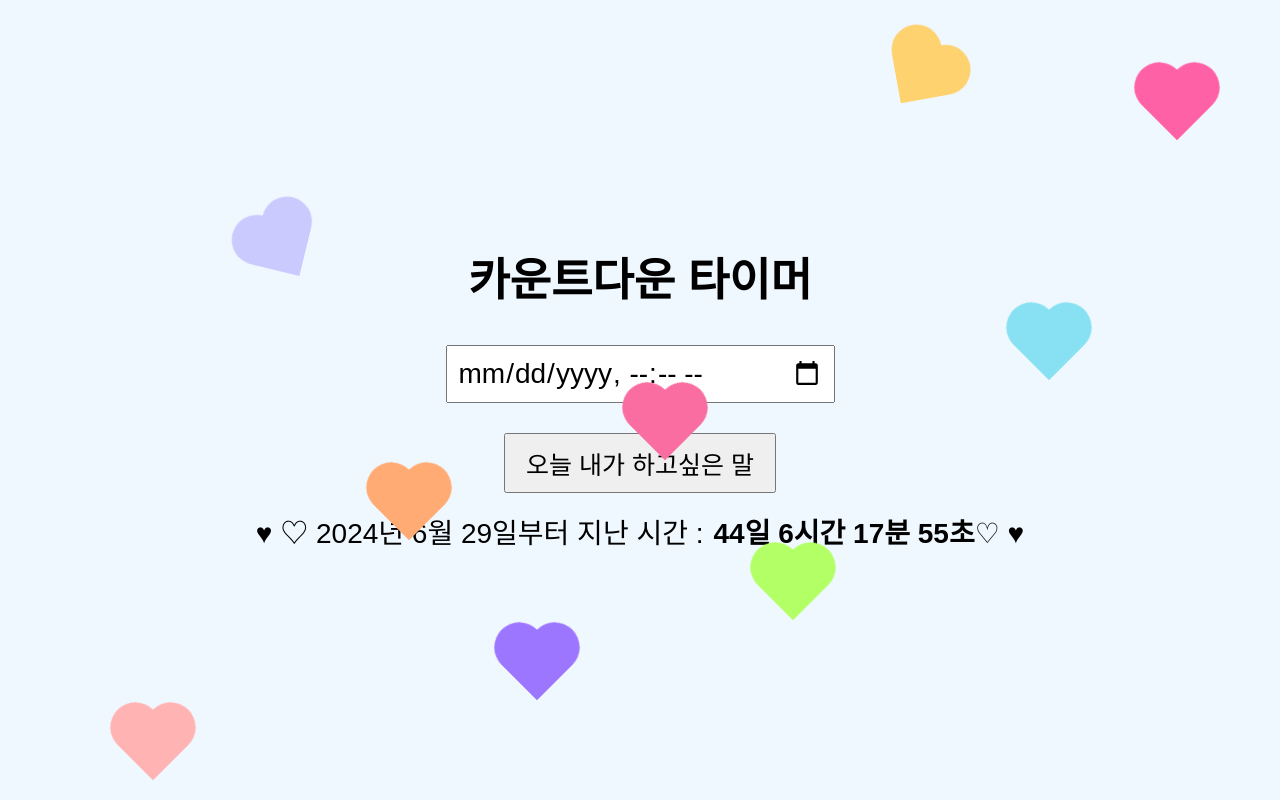
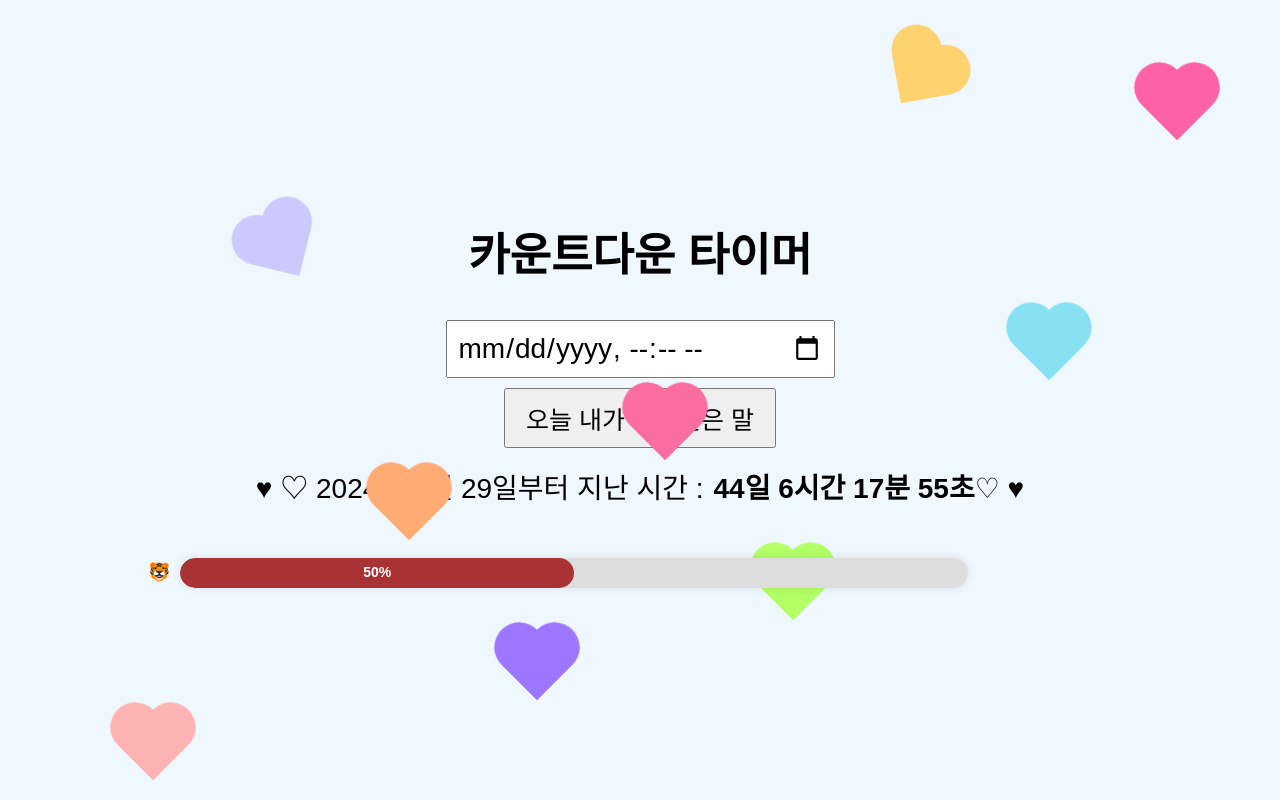
Before and after one commit to ffferncake/countdown-app, a React (Create React App) app: page / in a window 1280 px wide. Built offline with nearby package versions, Linux system fonts and the light colour scheme; a web font is replaced by a local one.

Commit message:
호랑이 탭

```diff
--- a/src/App.css
+++ b/src/App.css
@@ -42,7 +42,7 @@ button {
   font-family: "Ownglyph_UNZ-Rg", sans-serif;
   font-size: 28px;
   padding: 10px 20px;
-  margin-top: 20px;
+  margin-top: 0px;
   cursor: pointer;
 }
 
@@ -219,3 +219,40 @@ button:focus {
 .time-text {
   display: inline-block;
 }
+
+.progress-tab-container {
+  width: 80%;
+  height: 30px;
+  background-color: #ddd;
+  border-radius: 15px;
+  overflow: hidden;
+  position: relative;
+  margin: 20px 0;
+  box-shadow: 0 0 10px rgba(0, 0, 0, 0.1);
+}
+
+.progress-tab {
+  position: relative;
+  height: 100%;
+  background-color: #a93234;
+  border-radius: 15px;
+  display: flex;
+  align-items: center;
+  justify-content: center;
+  transition: width 1s ease-in-out;
+}
+
+.progress-tab-text {
+  color: white;
+  font-weight: bold;
+  font-size: 14px;
+  white-space: nowrap;
+  /* transform: translate(-50%, -50%); */
+}
+
+.horangi-tab{
+  display: flex;
+  align-items: center;
+  gap: 10px;
+  width: 80%;
+}
--- a/src/App.js
+++ b/src/App.js
@@ -1,9 +1,10 @@
-import React, { useState, useEffect, useCallback } from "react";
+import React, { useState, useCallback, useEffect } from "react";
 import "./App.css";
 
 function App() {
   const [inputTime, setInputTime] = useState("");
   const [timeLeft, setTimeLeft] = useState("");
+  const [progress, setProgress] = useState(50); // Set an initial value, say 50%
   const [showModal, setShowModal] = useState(false);
   const [modalPosition, setModalPosition] = useState({
     top: "20%",
@@ -20,51 +21,19 @@ function App() {
     "저녁도 잘 놀구!!",
   ];
 
-  ////////////// count time left //////////////
-  const calculateTimeLeft = useCallback(() => {
-    const currentTime = new Date();
-    const targetTime = new Date(inputTime);
-
-    const timeDifference = targetTime - currentTime;
-
-    if (timeDifference <= 0) {
-      setTimeLeft("The selected time is in the past!");
-      return;
-    }
-
-    const hours = Math.floor(timeDifference / (1000 * 60 * 60));
-    const minutes = Math.floor(
-      (timeDifference % (1000 * 60 * 60)) / (1000 * 60)
-    );
-    const seconds = Math.floor((timeDifference % (1000 * 60)) / 1000);
-
-    setTimeLeft(`${hours}h ${minutes}m ${seconds}s`);
-  }, [inputTime]);
-
-  useEffect(() => {
-    if (!inputTime) return;
-
-    const interval = setInterval(() => {
-      calculateTimeLeft();
-    }, 1000);
-
-    return () => clearInterval(interval); // Clear interval on component unmount
-  }, [inputTime, calculateTimeLeft]);
-
   const handleInputChange = (event) => {
     setInputTime(event.target.value);
   };
 
   const moveModal = () => {
     if (moveCount < 5) {
-      // Updated to 5 because 0-based index
-      const modalWidth = 300; // Adjust this to match your modal's actual width
-      const modalHeight = 200; // Adjust this to match your modal's actual height
+      const modalWidth = 300;
+      const modalHeight = 200;
       const screenWidth = window.innerWidth;
       const screenHeight = window.innerHeight;
 
-      const maxTop = screenHeight - modalHeight - 20; // 20px padding
-      const maxLeft = screenWidth - modalWidth - 20; // 20px padding
+      const maxTop = screenHeight - modalHeight - 20;
+      const maxLeft = screenWidth - modalWidth - 20;
 
       const newTop = `${Math.floor(
         Math.random() * (maxTop / screenHeight) * 100
@@ -74,17 +43,48 @@ function App() {
       )}%`;
 
       setModalPosition({ top: newTop, left: newLeft });
-      setModalText(modalMessages[moveCount]); // Update the text based on move count
+      setModalText(modalMessages[moveCount]);
       setMoveCount(moveCount + 1);
     } else {
-      setShowModal(false); // Immediately close the modal
-      setMoveCount(0); // Reset move count
+      setShowModal(false);
+      setMoveCount(0);
     }
   };
 
   const handleCloseModal = () => {
     moveModal();
   };
+
+    ////////////// count time left //////////////
+    const calculateTimeLeft = useCallback(() => {
+      const currentTime = new Date();
+      const targetTime = new Date(inputTime);
+
+      const timeDifference = targetTime - currentTime;
+
+      if (timeDifference <= 0) {
+        setTimeLeft("The selected time is in the past!");
+        return;
+      }
+
+      const hours = Math.floor(timeDifference / (1000 * 60 * 60));
+      const minutes = Math.floor(
+        (timeDifference % (1000 * 60 * 60)) / (1000 * 60)
+      );
+      const seconds = Math.floor((timeDifference % (1000 * 60)) / 1000);
+
+      setTimeLeft(`${hours}h ${minutes}m ${seconds}s`);
+    }, [inputTime]);
+
+    useEffect(() => {
+      if (!inputTime) return;
+
+      const interval = setInterval(() => {
+        calculateTimeLeft();
+      }, 1000);
+
+      return () => clearInterval(interval); // Clear interval on component unmount
+    }, [inputTime, calculateTimeLeft]);
 
   ////////////// count time pass (만난지) //////////////
   const [timePassed, setTimePassed] = useState("");
@@ -161,7 +161,34 @@ function App() {
       )}
       <div className="time-container">
         <p className="time-heading">♥ ♡ 2024년 6월 29일부터 지난 시간 : </p>
-        {timePassed && <p className="time-text"><strong>{timePassed}</strong>♡ ♥ </p>}
+        {timePassed && (
+          <p className="time-text">
+            <strong>{timePassed}</strong>♡ ♥
+          </p>
+        )}
+      </div>
+      {/* <div className="progress-input-container">
+        <label>
+          Set Progress:
+          <input
+            type="number"
+            value={progress}
+            onChange={handleProgressChange}
+            min="0"
+            max="100"
+          />
+        </label>
+      </div> */}
+
+      <div className="horangi-tab">
+        <span>🐯</span>
+        <div className="progress-tab-container">
+          <div className="progress-tab" style={{ width: `${progress}%` }}>
+            <span className="progress-tab-text">{`${Math.round(
+              progress
+            )}%`}</span>
+          </div>
+        </div>
       </div>
     </div>
   );
```
